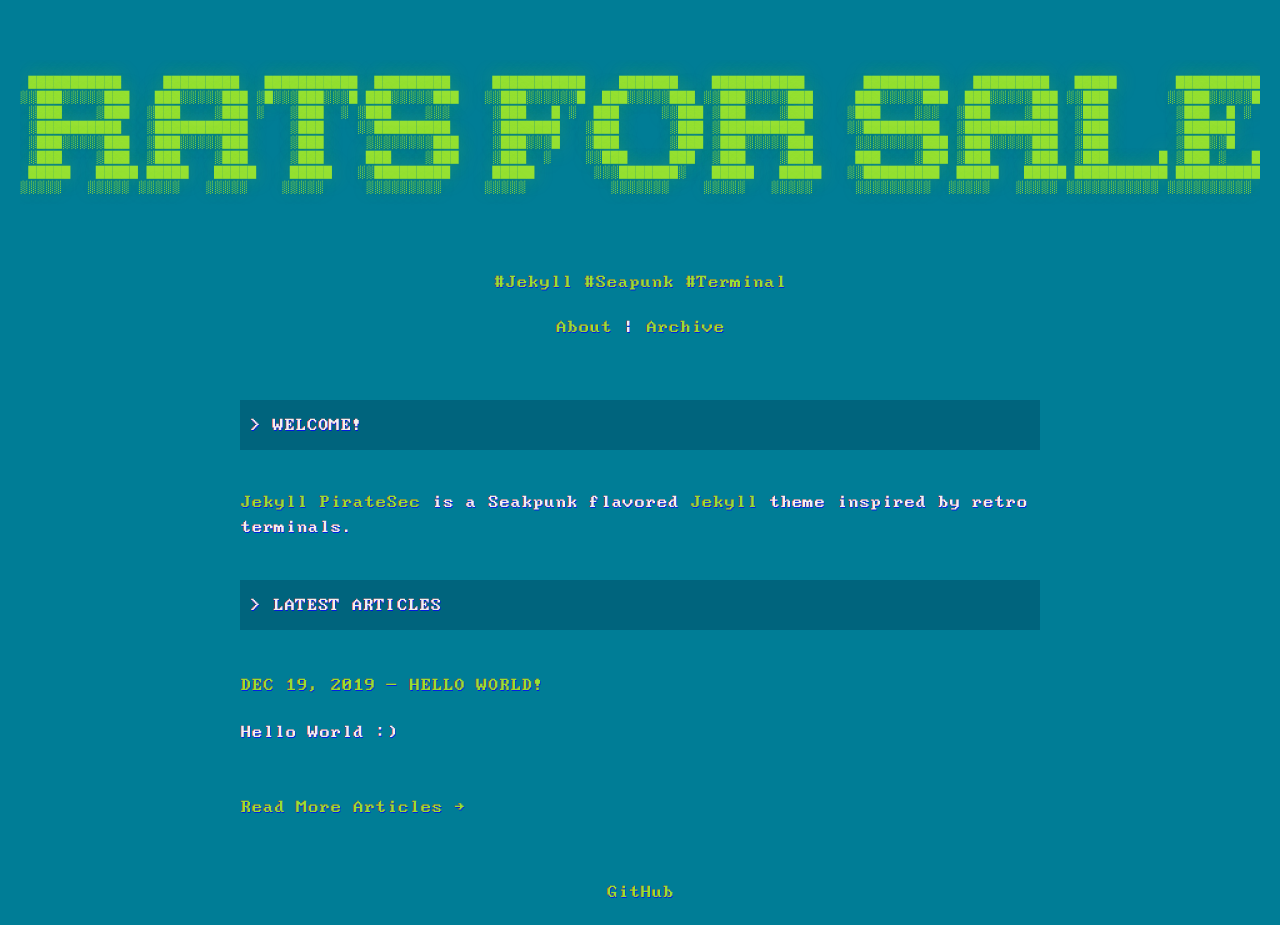
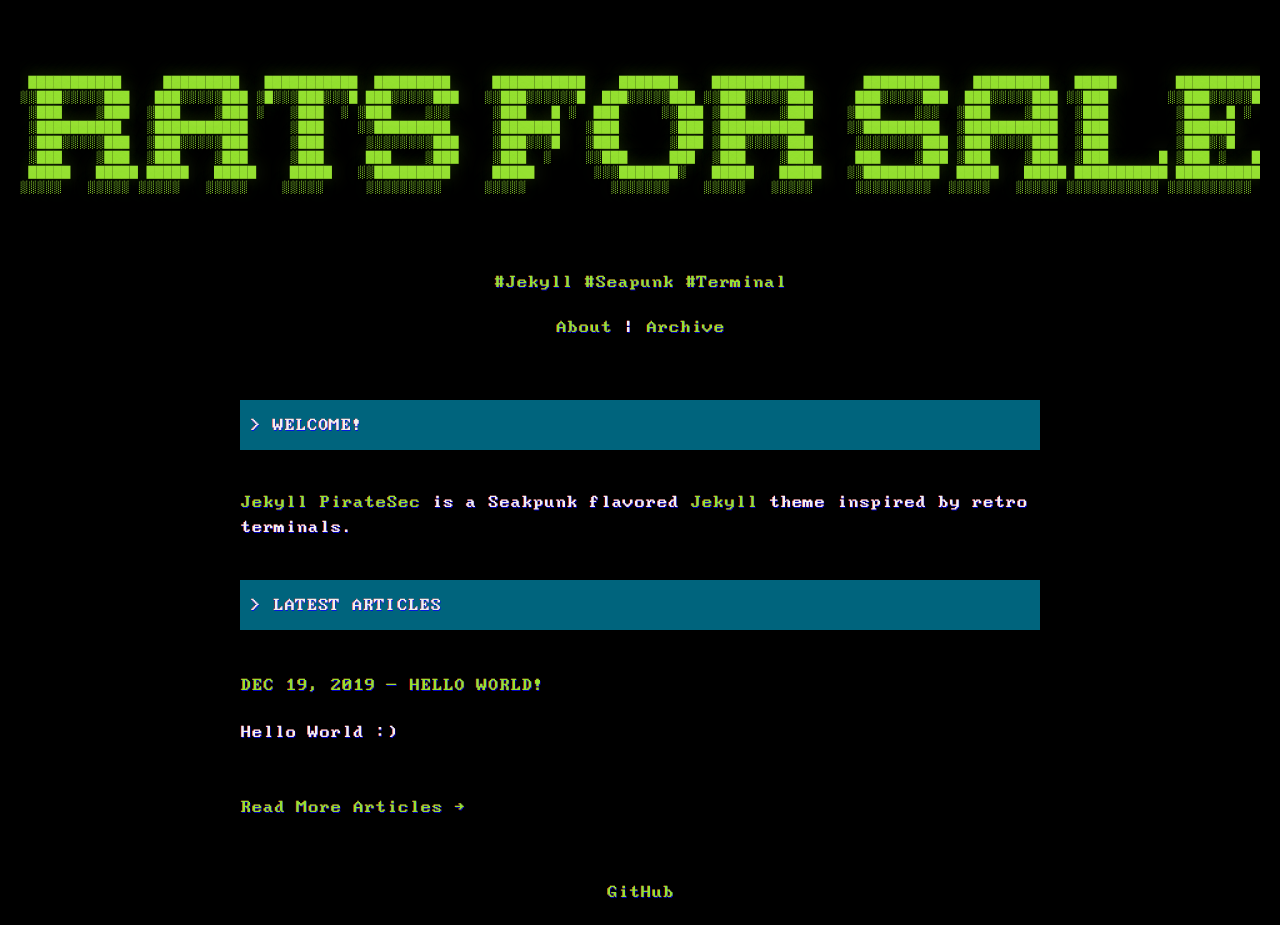
Before and after one commit to absolute-rat/absolute-rat.github.io, a Jekyll site: the page built from index.html, in a window 1280 px wide. Built offline with Jekyll 4.4.1, drawn with Linux system fonts in a browser that asks for light colours.

Commit message:
Update main.scss

```diff
--- a/_sass/main.scss
+++ b/_sass/main.scss
@@ -3,7 +3,7 @@
 // color scheme - Navy and Ivory by hal - https://terminal.sexy/#Ahsh6N_WAyw2wkVOfL-einpjLjNA_1h5RLWx8vG5Bl9z71hHotmxvrCQYXeN_5mhntnY9vbJ
 
 :root {
-  --background-color: rgb(0, 125, 150);
+  --background-color: rgb(0, 0, 0);
   --foreground-color: rgb(0, 100, 125);
   --foreground-color-transparent: rgba(0, 100, 125, 0.50);
   --text-color: rgb(240, 240, 240);
```
